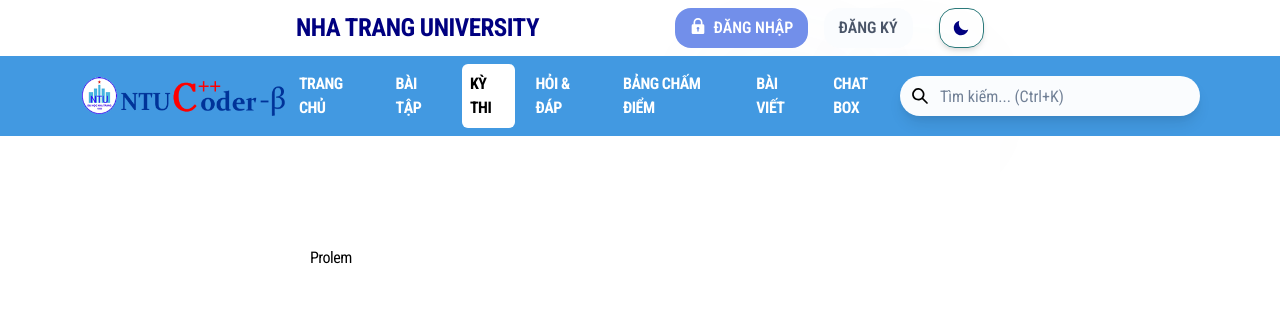
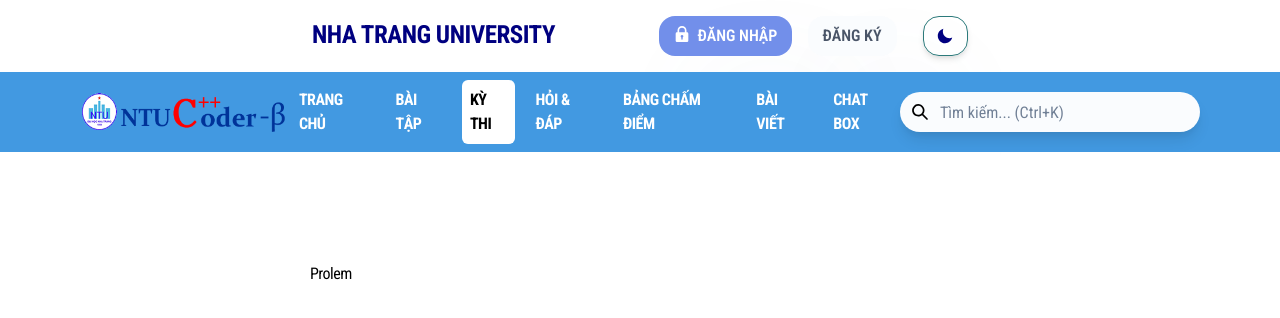
Before and after one commit to nguyenduydan/ntucoder, a React (Create React App) app in the folder front-end/: page /ky-thi in a window 1280 px wide. Shown: the top 318 px of the page. Built offline with nearby package versions, Linux system fonts and the light colour scheme.

Commit message:
edit reponsive for header

```diff
--- a/front-end/src/App.js
+++ b/front-end/src/App.js
@@ -20,7 +20,7 @@ export default function Main() {
     // Giả lập quá trình tải (ví dụ 1 giây)
     const timer = setTimeout(() => {
       setIsLoading(false);
-    }, 2000);
+    }, 1500);
     return () => clearTimeout(timer);
   }, []);
 
--- a/front-end/src/layouts/user/components/header.js
+++ b/front-end/src/layouts/user/components/header.js
@@ -55,8 +55,21 @@ const Header = () => {
             w={{ lg: "calc(100% - 560px)", md: "100%" }}
             mx={{ lg: "auto", md: "0" }}
         >
-            <Flex align="center" justify="space-between">
-                <Box fontWeight="bold" fontFamily="revert-layer" textTransform="uppercase" fontSize="25px" color={navbarIcon}>
+            <Box display="flex"
+                align="center"
+                justifyContent="space-between"
+                flexDirection={{ base: "column", md: "row" }}
+                px={4}
+                py={2}>
+                <Box
+                    fontWeight="bold"
+                    textAlign="center"
+                    fontFamily="revert-layer"
+                    display={{ base: "none", lg: "block" }}
+                    textTransform="uppercase"
+                    fontSize='25px'
+                    color={navbarIcon}
+                    mb={{ base: 2, md: 0 }}>
                     Nha Trang University
                 </Box>
                 <Flex gap={4} alignItems="center" justify="flex-end" minW="300px">
@@ -172,8 +185,8 @@ const Header = () => {
                         />
                     </Button>
                 </Flex>
-            </Flex>
-        </Box>
+            </Box>
+        </Box >
     );
 };
 
```
